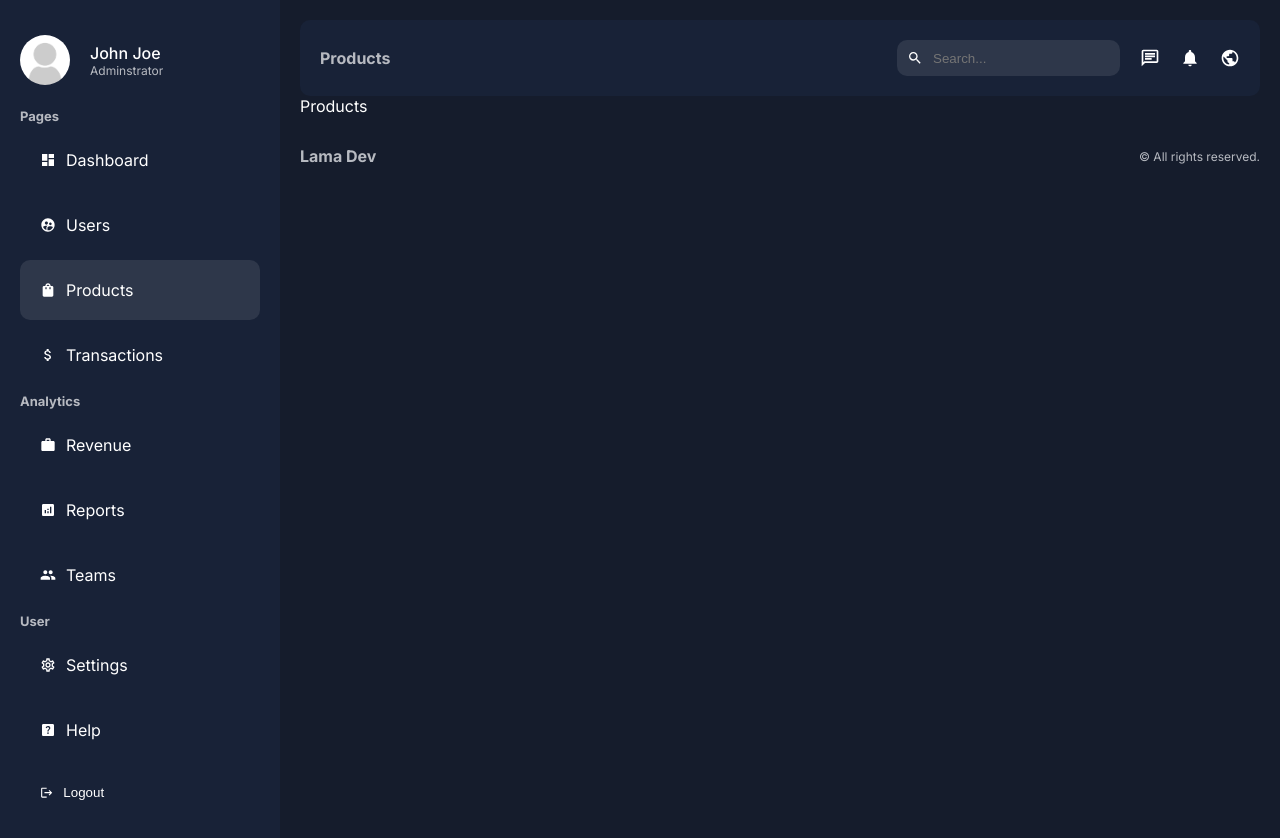
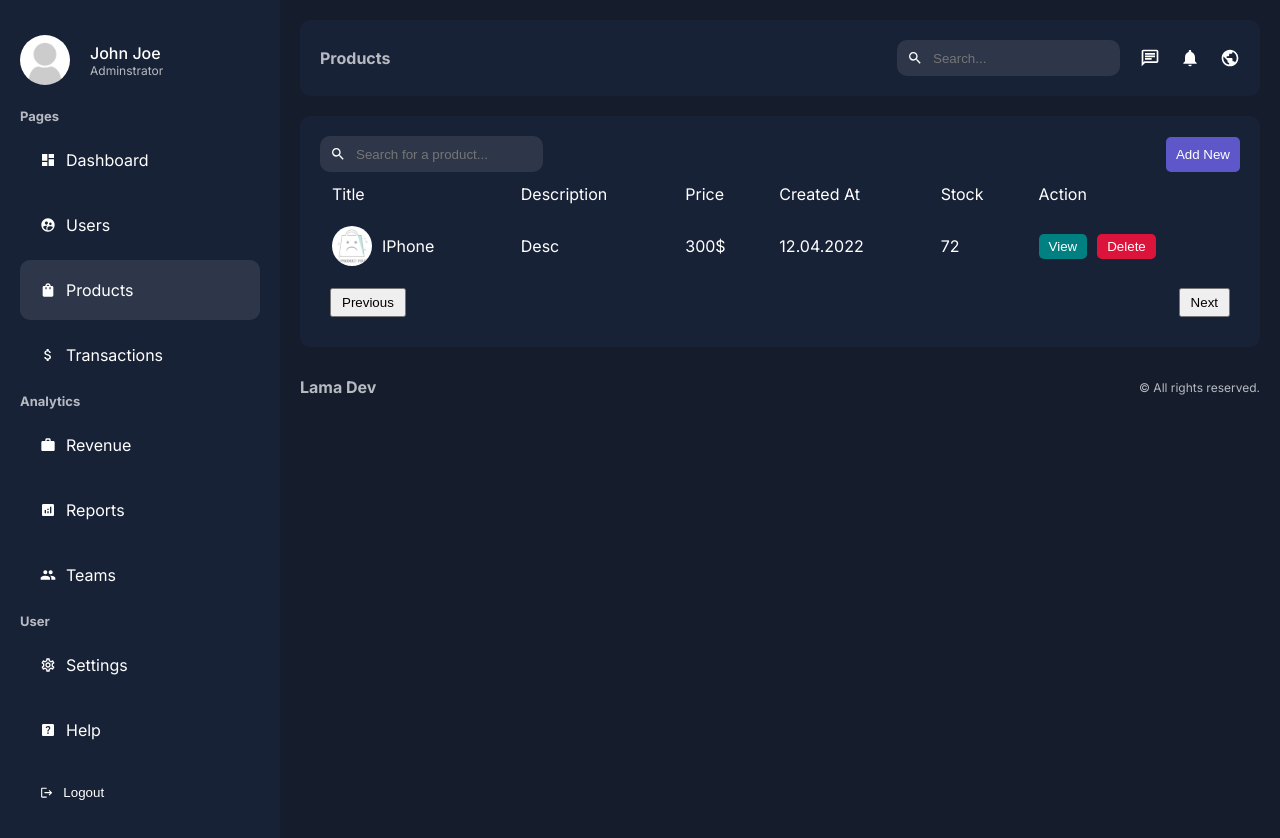
Before and after one commit to akramoo/Dashboard-, a Next.js app: page /dashboard/products in a window 1280 px wide. Built offline with nearby package versions, Linux system fonts and the light colour scheme.

Commit message:
Creating an products page

```diff
--- a/app/dashboard/products/page.jsx
+++ b/app/dashboard/products/page.jsx
@@ -1,6 +1,66 @@
+import Pagination from "@/app/ui/dashboard/pagination/pagination"
+import Search from "@/app/ui/dashboard/search/search"
+
+import styles from "@/app/ui/dashboard/products/products.module.css"
+
+import Image from "next/image"
+import Link from "next/link"
+
 const ProductsPage = () => {
     return (
-      <div>Products</div>
+      <div className={styles.container}>
+      <div className={styles.top}>
+        <Search placeholder="Search for a product..." />
+        <Link href="/dashboard/products/add">
+          <button className={styles.addButton}>Add New</button>
+        </Link>
+      </div>
+      <table className={styles.table}>
+        <thead>
+          <tr>
+            <td>Title</td>
+            <td>Description</td>
+            <td>Price</td>
+            <td>Created At</td>
+            <td>Stock</td>
+            <td>Action</td>
+          </tr>
+        </thead>
+        <tbody>
+            <tr>
+              <td>
+                <div className={styles.product}>
+                  <Image
+                    src={"/noproduct.jpg"}
+                    alt=""
+                    width={40}
+                    height={40}
+                    className={styles.productImage}
+                  />
+                  IPhone
+                </div>
+              </td>
+              <td>Desc</td>
+              <td>300$</td>
+              <td>12.04.2022</td>
+              <td>72</td>
+              <td>
+                <div className={styles.buttons}>
+                  <Link href="/">
+                    <button className={`${styles.button} ${styles.view}`}>
+                      View
+                    </button>
+                  </Link>
+                    <button className={`${styles.button} ${styles.delete}`}>
+                      Delete
+                    </button>
+                </div>
+              </td>
+            </tr>
+        </tbody>
+      </table>
+      <Pagination />
+    </div>
     )
   }
 
--- a/app/ui/dashboard/products/products.module.css
+++ b/app/ui/dashboard/products/products.module.css
@@ -0,0 +1,61 @@
+.container {
+    background-color: var(--bgSoft);
+    padding: 20px;
+    border-radius: 10px;
+    margin-top: 20px;
+   }
+
+   .top {
+    display: flex;
+    align-items: center;
+    justify-content: space-between;
+   }
+
+   .addButton{
+       padding: 10px;
+       background-color: #5d57c9;
+       color: var(--text);
+       border: none;
+       border-radius: 5px;
+       cursor: pointer;
+   }
+
+   .table {
+     width: 100%;
+   }
+
+   .table td {
+     padding: 10px;
+   }
+
+   .product {
+     display: flex;
+     align-items: center;
+     gap: 10px;
+   }
+
+   .productImage {
+     border-radius: 50%;
+     object-fit: cover;
+   }
+
+   .buttons {
+     display: flex;
+     gap: 10px;
+   }
+
+   .button {
+     padding: 5px 10px;
+     border-radius: 5px;
+     color: var(--text);
+     border: none;
+     cursor: pointer;
+   }
+
+   .view {
+     background-color: teal;
+   }
+
+   .delete {
+     background-color: crimson;
+   }
```
